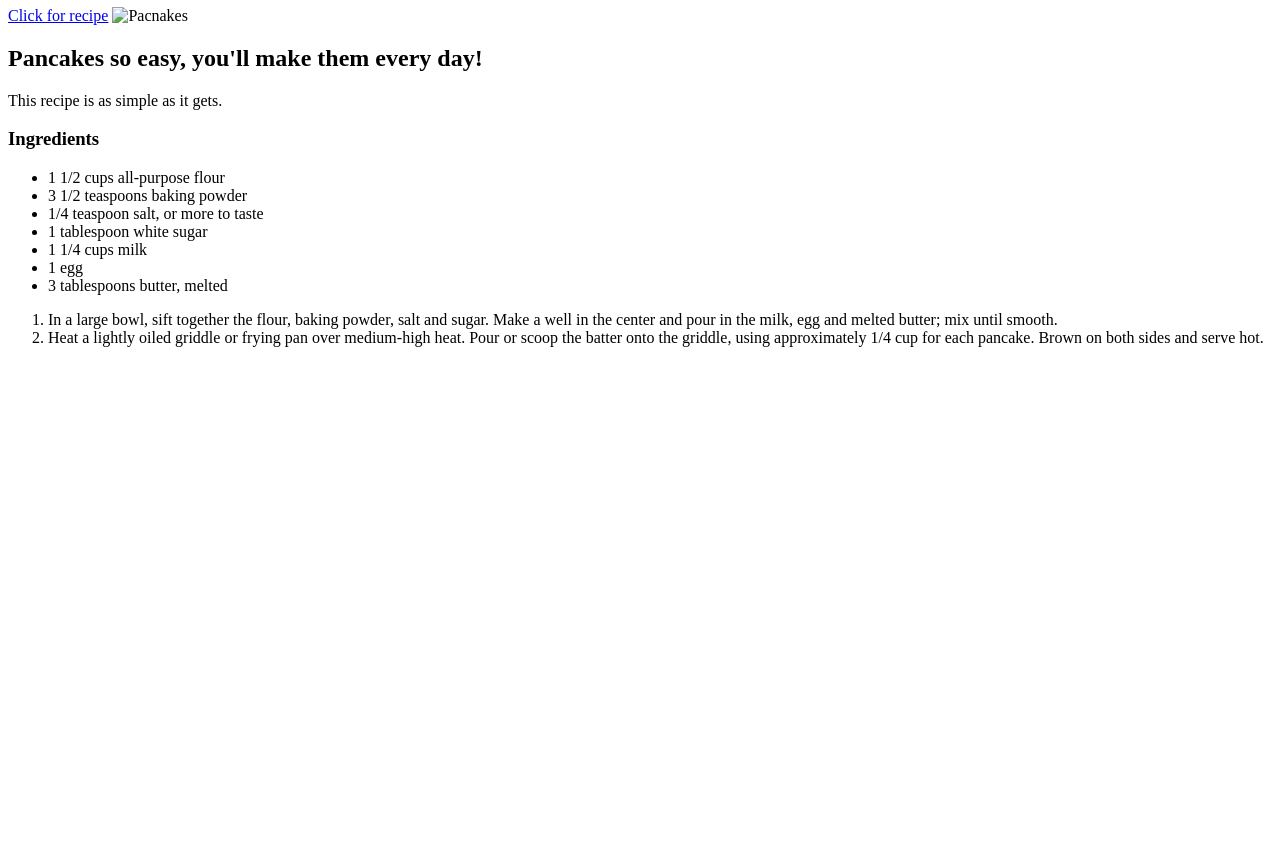
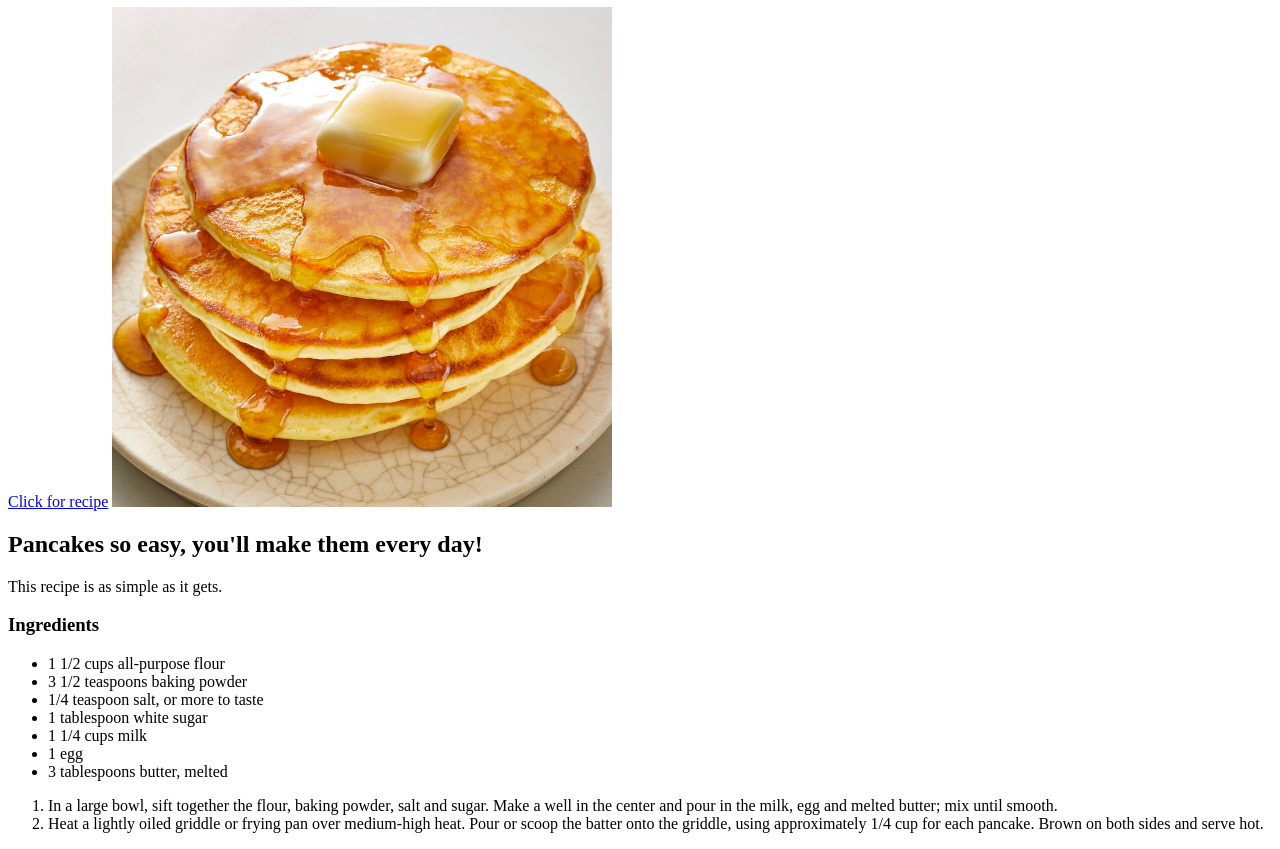
Before and after one commit to xblightz/odin-recipes, a plain HTML site: page recipes/pancakes.html in a window 1280 px wide. Shown: the part 73-922 px from the top of the page. Before the commit the page ends 800 px from the top, so only its background shows below. Drawn offline with Linux system fonts and the light colour scheme.

```diff
--- a/recipes/pancakes.html
+++ b/recipes/pancakes.html
@@ -8,7 +8,7 @@
     <body>
         <h1>Pancakes</h1>
         <a href="https://www.allrecipes.com/recipe/21014/good-old-fashioned-pancakes/">Click for recipe</a>
-        <img src="images/pancakes.jpeg" alt="Pacnakes">
+        <img src="images/pancakes.jpeg" alt="Pancakes">
 
         <h2>Pancakes so easy, you'll make them every day!</h2>
         <p>This recipe is as simple as it gets.</p>
```
Also changed, not shown: recipes/peanutbuttercookies.html (added, +15 -0 lines), recipes/images/pancakes.jpeg (added), recipes/images/peanutbuttercookies.jpeg (added).
